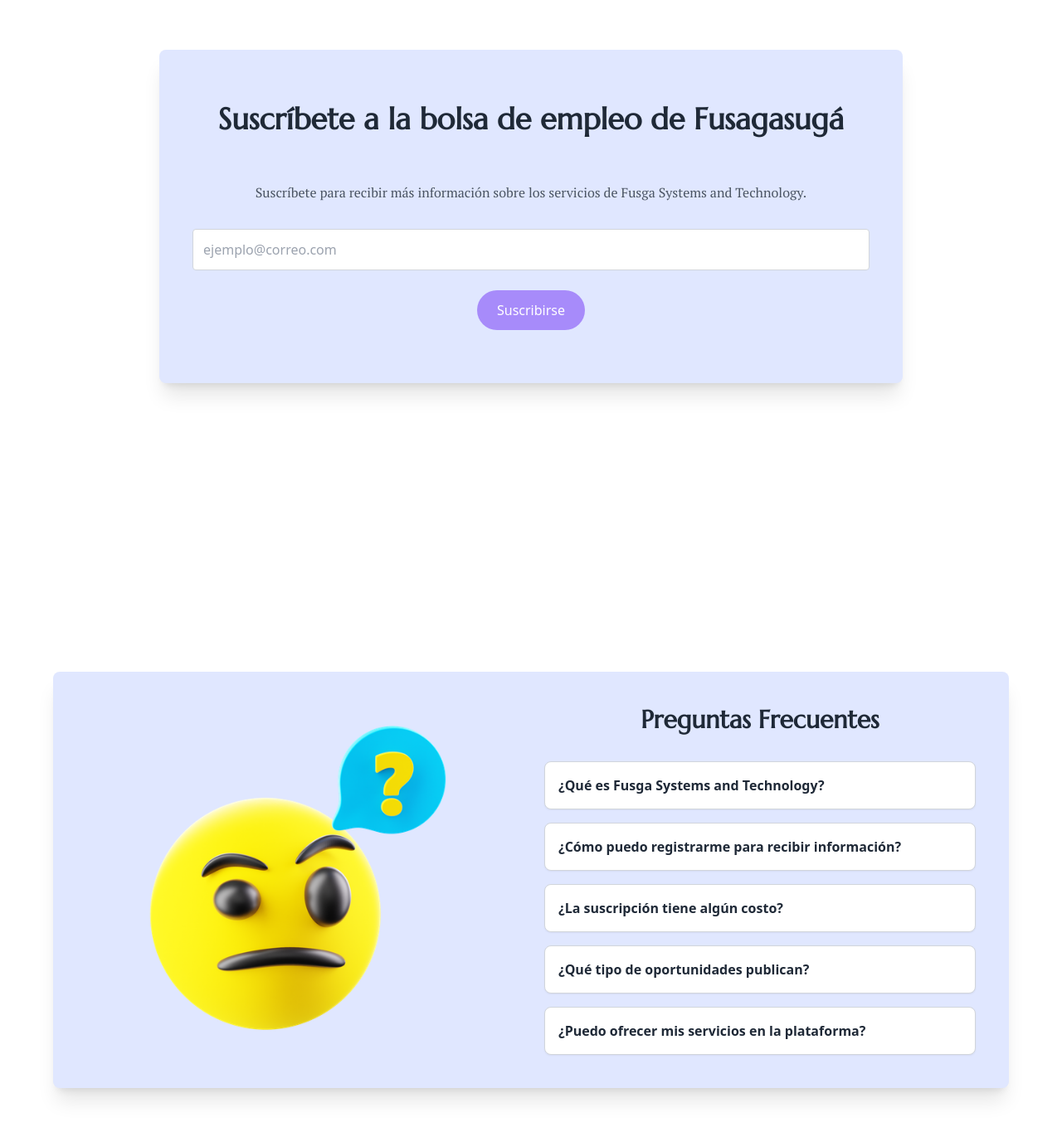
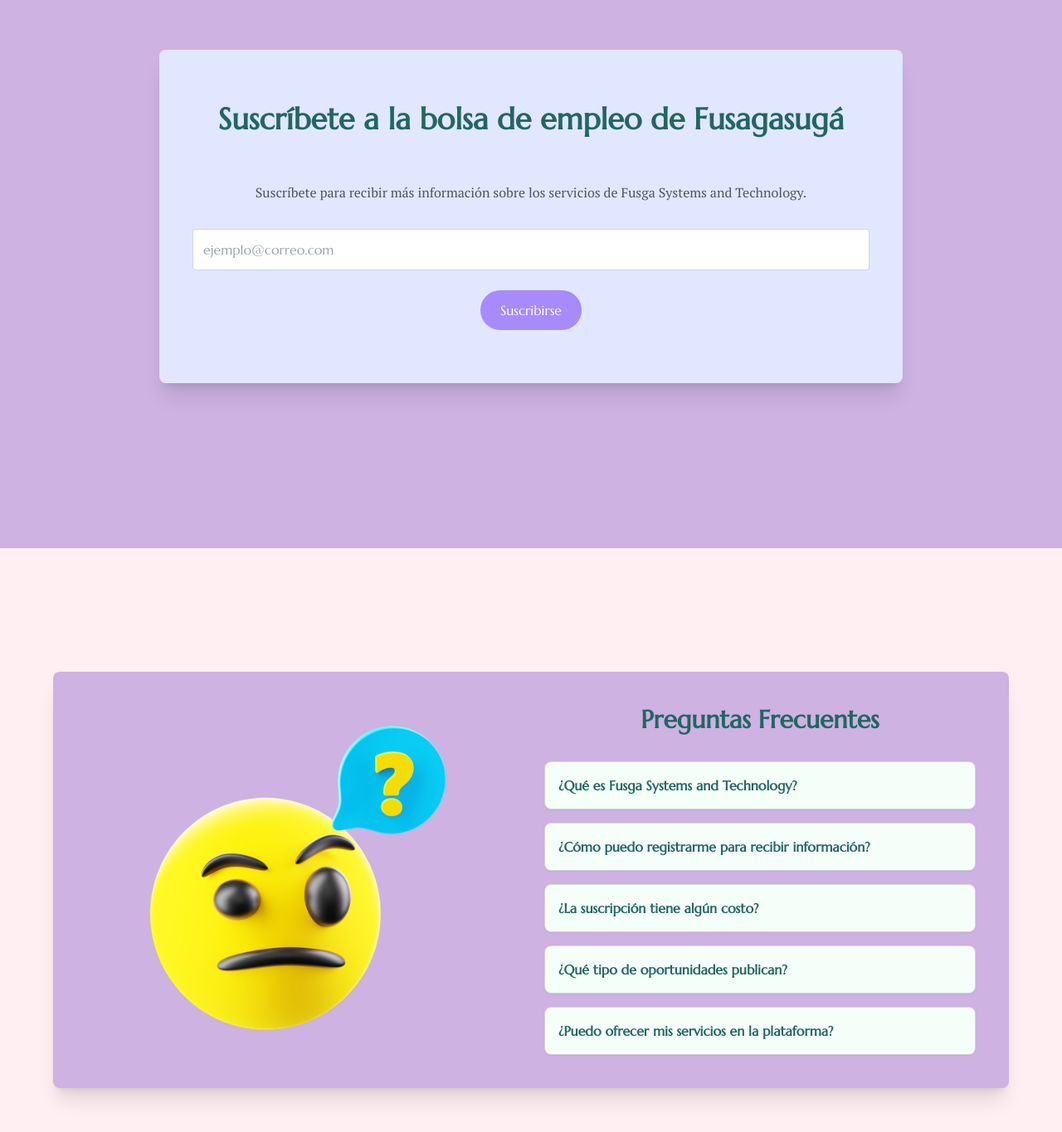
Before and after one commit to dagarciagil/Fusga, a React (Vite) app: page / in a window 1280 px wide. Shown: the part 1791-3156 px from the top of the page at 83% size. Built offline with nearby package versions, Linux system fonts and the light colour scheme.

Commit message:
ajuste al estilo de Faq y suscrebe en base a los estilos definidos en el tailwind

```diff
--- a/src/pages/Home/components/Faq.tsx
+++ b/src/pages/Home/components/Faq.tsx
@@ -1,5 +1,5 @@
 import { useState } from "react";
-import faqImage from "../../../assets/img/faq-image.jpg"; // Cambia según tu ruta real
+import faqImage from "../../../assets/img/faq-image.jpg";
 
 export const Faq = () => {
   const faqs = [
@@ -36,8 +36,8 @@
   };
 
   return (
-    <section className="bg-white px-4 py-10 flex justify-center items-center min-h-screen">
-      <div className="bg-[#e0e7ff] p-10 rounded-lg shadow-xl w-full max-w-6xl flex flex-col md:flex-row gap-8">
+    <section className="bg-sweetPinkC px-4 py-10 flex justify-center items-center min-h-screen font-marcellus text-greenC">
+      <div className="bg-pinkC p-10 rounded-lg shadow-xl w-full max-w-6xl flex flex-col md:flex-row gap-8">
         {/* Imagen */}
         <div className="w-full md:w-1/2 flex justify-center items-center">
           <img
@@ -49,23 +49,23 @@
 
         {/* Preguntas */}
         <div className="w-full md:w-1/2">
-          <h2 className="text-3xl font-bold text-gray-800 text-center mb-8">
+          <h2 className="text-3xl font-bold text-center mb-8">
             Preguntas Frecuentes
           </h2>
           <div className="space-y-4">
             {faqs.map((faq, index) => (
               <div
                 key={index}
-                className="bg-white border border-gray-300 rounded-lg shadow-sm transition-all duration-300"
+                className="bg-whiteC border border-gray-300 rounded-lg shadow-sm transition-all duration-300"
               >
                 <button
-                  className="w-full text-left p-4 font-semibold text-gray-800 focus:outline-none"
+                  className="w-full text-left p-4 font-semibold focus:outline-none"
                   onClick={() => toggle(index)}
                 >
                   {faq.question}
                 </button>
                 <div
-                  className={`px-4 text-sm text-gray-600 overflow-hidden transition-all duration-300 ease-in-out ${
+                  className={`px-4 text-sm overflow-hidden transition-all duration-300 ease-in-out ${
                     openIndex === index ? "max-h-40 py-4" : "max-h-0 py-0"
                   }`}
                 >
--- a/src/pages/Home/components/Suscribe.tsx
+++ b/src/pages/Home/components/Suscribe.tsx
@@ -1,11 +1,11 @@
 export const Suscribe = () => {
   return (
-    <section className="flex items-center justify-center w-full min-h-screen px-8 bg-white sm:px-12">
+    <section className="flex items-center justify-center w-full min-h-screen px-8 sm:px-12 bg-pinkC font-marcellus text-greenC">
       {/* Contenedor */}
       <div className="bg-[#e0e7ff] p-6 md:p-10 rounded-lg shadow-xl w-full max-w-4xl">
         <article className="flex flex-col items-center justify-between space-y-8">
           <header className="w-full mt-6 mb-6">
-            <h2 className="text-4xl font-bold text-center text-gray-800">
+            <h2 className="text-4xl font-bold text-center">
               Suscríbete a la bolsa de empleo de Fusagasugá
             </h2>
           </header>
```
